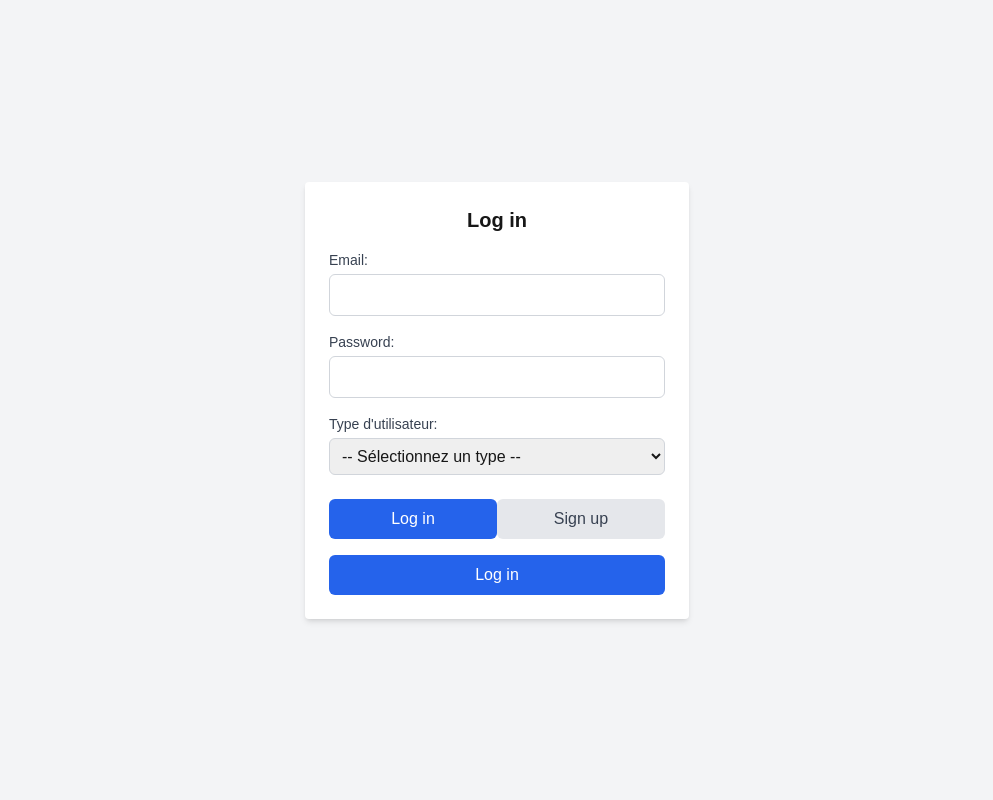
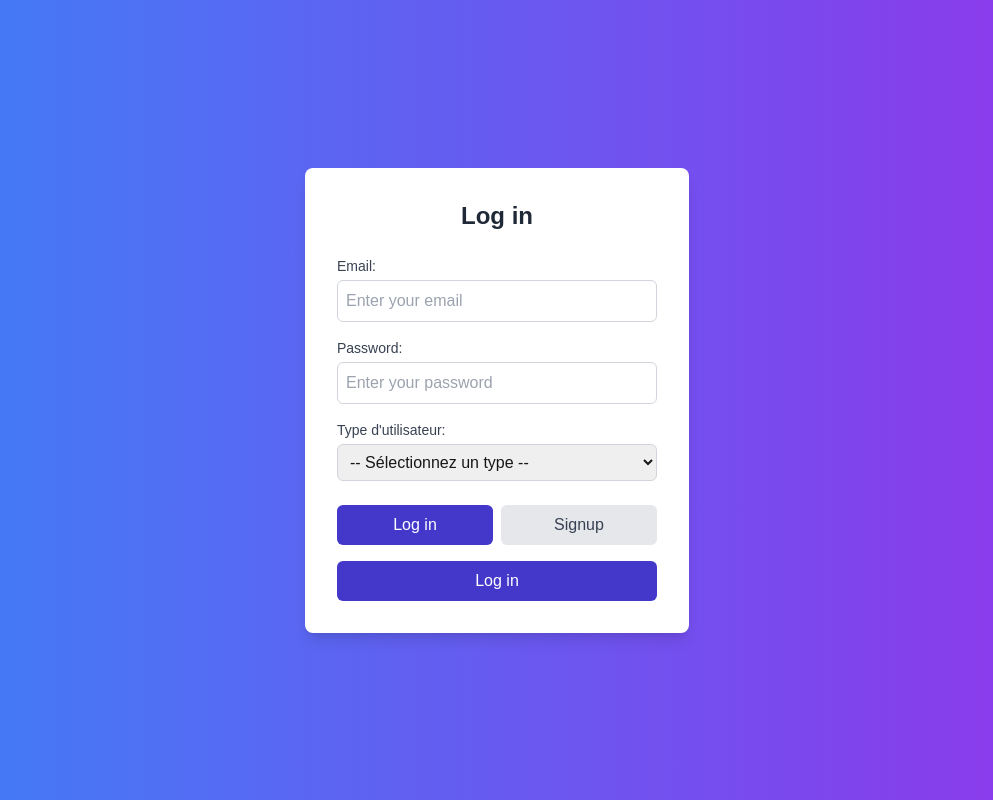
Before and after one commit to Henintsoaaa/takecare, a Next.js app: page /login in a window 1280 px wide. Shown: the whole page, without its empty margins (143-1136 px from the left). Built offline with nearby package versions, Linux system fonts and the light colour scheme.

Commit message:
Improving landing page and emotion-tracker

```diff
--- a/app/emotion-tracker/page.tsx
+++ b/app/emotion-tracker/page.tsx
@@ -1,12 +1,10 @@
 import EmotionTracker from "@/components/Emotion-tracker";
-import Sidebar from "@/components/Sidebar";
 import React from "react";
 
 const Page = () => {
   const currentPath = "/emotion-tracker";
   return (
     <div className="flex">
-      <Sidebar activePath={currentPath} />
       <div className="flex-grow p-6 min-h-screen bg-gray-100">
         {" "}
         {/* Main content area */}
--- a/app/login/page.tsx
+++ b/app/login/page.tsx
@@ -1,15 +1,16 @@
-"use client"; // Indique que le code est côté client
+"use client"; // Indicate that the code is client-side
 
 import { useState } from "react";
-import { useAuth } from "@/components/Login"; // Importer le hook personnalisé
+import { useAuth } from "@/components/Login"; // Adjust the import path accordingly
+import { motion, AnimatePresence } from "framer-motion";
 
 export default function LoginPage() {
-  const { login, signup } = useAuth(); // Utiliser le hook personnalisé pour obtenir les méthodes
+  const { login, signup } = useAuth(); // Use the custom hook to get the methods
   const [formType, setFormType] = useState("login");
   const [email, setEmail] = useState("");
   const [password, setPassword] = useState("");
-  const [username, setUsername] = useState(""); // État pour le username
-  const [error, setError] = useState(null); // État pour l'erreur
+  const [username, setUsername] = useState(""); // State for the username
+  const [error, setError] = useState(null); // State for error
   const [userType, setUserType] = useState("");
 
   interface AuthContextType {
@@ -26,34 +27,43 @@ export default function LoginPage() {
 
   const handleSubmit = async (event: FormEvent) => {
     event.preventDefault();
-
-    setError(null); // Réinitialiser l'erreur
+    setError(null); // Reset error
 
     try {
       if (formType === "login") {
         await login(email, password, userType);
-        console.log("userType", userType);
       } else {
-        await signup(username, email, password, userType); // Inclure le username lors du sign up
+        await signup(username, email, password, userType); // Include username during signup
       }
     } catch (err: any) {
-      setError(err.message); // Définir l'erreur si une exception est levée
+      setError(err.message); // Set error if an exception is thrown
     }
   };
 
   return (
-    <div className="flex flex-col items-center justify-center min-h-screen bg-gray-100">
+    <AnimatePresence>
+      <motion.div
+        layout
+        className="flex flex-col items-center justify-center min-h-screen bg-gradient-to-r from-blue-500 to-purple-600"
+      >
         <form
           onSubmit={handleSubmit}
-        className="bg-white p-6 rounded shadow-md w-96"
+          className="bg-white p-8 rounded-lg shadow-lg md:w-96 w-80"
         >
-        <h2 className="text-xl font-bold mb-4 text-center">
+          <h2 className="text-2xl font-bold mb-6 text-center text-gray-800">
             {formType === "login" ? "Log in" : "Sign up"}
           </h2>
-        {error && <p className="text-red-500">{error}</p>}{" "}
-        {/* Afficher l'erreur */}
+          {error && <p className="text-red-500 mb-4">{error}</p>}{" "}
+          {/* Display error */}
+          <AnimatePresence>
             {formType === "signup" && (
-          <>
+              <motion.div
+                key="username-field" // Unique key for the username field
+                initial={{ opacity: 0, height: 0 }}
+                animate={{ opacity: 1, height: "auto" }}
+                exit={{ opacity: 0, height: 0 }}
+                transition={{ duration: 0.3 }}
+              >
                 <label
                   htmlFor="username"
                   className="block text-sm font-medium text-gray-700"
@@ -68,9 +78,11 @@ export default function LoginPage() {
                   onChange={(e) => setUsername(e.target.value)}
                   required
                   className="mt-1 block w-full p-2 border border-gray-300 rounded-md focus:outline-none focus:ring focus:ring-blue-500"
+                  placeholder="Enter your username"
                 />
-          </>
+              </motion.div>
             )}
+          </AnimatePresence>
           <label
             htmlFor="email"
             className="block text-sm font-medium text-gray-700 mt-4"
@@ -85,6 +97,7 @@ export default function LoginPage() {
             onChange={(e) => setEmail(e.target.value)}
             required
             className="mt-1 block w-full p-2 border border-gray-300 rounded-md focus:outline-none focus:ring focus:ring-blue-500"
+            placeholder="Enter your email"
           />
           <label
             htmlFor="password"
@@ -100,6 +113,7 @@ export default function LoginPage() {
             onChange={(e) => setPassword(e.target.value)}
             required
             className="mt-1 block w-full p-2 border border-gray-300 rounded-md focus:outline-none focus:ring focus:ring-blue-500"
+            placeholder="Enter your password"
           />
           <label
             htmlFor="userType"
@@ -115,42 +129,63 @@ export default function LoginPage() {
             required
             className="mt-1 block w-full p-2 border border-gray-300 rounded-md focus:outline-none focus:ring focus:ring-blue-500"
           >
-          <option value="">-- Sélectionnez un type --</option>
-          <option value="utilisateur">Simple utilisateur</option>
-          <option value="securite">Service de sécurité</option>
-          <option value="sante">Service de santé</option>
+            <option value="" className="text-gray-700">
+              -- Sélectionnez un type --
+            </option>
+            <option value="utilisateur" className="text-gray-700">
+              Simple utilisateur
+            </option>
+            <option value="securite" className="text-gray-700">
+              Service de sécurité
+            </option>
+            <option value="sante" className="text-gray-700">
+              Service de santé
+            </option>
           </select>
-        <div className="flex justify-between mt-6">
+          <div className="flex justify-between mt-6 gap-2">
             <button
               type="button"
               onClick={() => setFormType("login")}
-            className={`w-1/2 p-2 rounded-md ${
+              className={`w-1/2 p-2 rounded-md relative ${
                 formType === "login"
-                ? "bg-blue-600 text-white"
+                  ? " text-white"
                   : "bg-gray-200 text-gray-700"
               }`}
             >
-            Log in
+              {formType === "login" && (
+                <motion.div
+                  layoutId="login"
+                  className="bg-indigo-700 absolute inset-0 rounded-md z-10"
+                />
+              )}
+              <span className="relative z-10">Log in</span>
             </button>
             <button
               type="button"
               onClick={() => setFormType("signup")}
-            className={`w-1/2 p-2 rounded-md ${
+              className={`w-1/2 p-2 rounded-md relative ${
                 formType === "signup"
-                ? "bg-blue-600 text-white"
+                  ? " text-white"
                   : "bg-gray-200 text-gray-700"
               }`}
             >
-            Sign up
+              {formType === "signup" && (
+                <motion.div
+                  layoutId="signup"
+                  className="bg-indigo-700 absolute inset-0 rounded-md"
+                />
+              )}
+              <span className="relative z-10">Signup</span>
             </button>
           </div>
           <button
             type="submit"
-          className="mt-4 w-full p-2 bg-blue-600 text-white rounded-md hover:bg-blue-700"
+            className="mt-4 w-full p-2 bg-indigo-700 text-white rounded-md hover:bg-indigo-800 transition duration-200"
           >
             {formType === "login" ? "Log in" : "Sign up"}
           </button>
         </form>
-    </div>
+      </motion.div>
+    </AnimatePresence>
   );
 }
--- a/components/EmotionList.tsx
+++ b/components/EmotionList.tsx
@@ -53,8 +53,8 @@ const EmotionList: React.FC<{
           key={emotion.emotion_id} // Using emotion_id as the key
           className={`p-3 rounded-lg flex flex-col items-center transition-all duration-200 ${
             selectedEmotion === emotion.emotion_name
-              ? "bg-indigo-200 border-2 border-indigo-600" // Highlight selected emotion
-              : "bg-gray-50 hover:bg-gray-100" // Default theme
+              ? "bg-indigo-200 border-2 border-indigo-600 text-gray-600" // Highlight selected emotion
+              : "bg-gray-50 hover:bg-gray-100 text-gray-600" // Default theme
           }`}
           onClick={() => onSelectEmotion(emotion.emotion_name)} // Allow selection
         >
--- a/components/EmotionPub.tsx
+++ b/components/EmotionPub.tsx
@@ -96,13 +96,17 @@ const EmotionShare = () => {
           <CardContent className="p-4">
             <div>
               {post.isAnonyme !== 1 ? (
+                <div>
                   <span className="font-bold text-xl text-indigo-600">
                     {post.username}
                   </span>
+                </div>
               ) : (
+                <div>
                   <span className="font-bold text-xl text-indigo-600">
                     Anonymous
                   </span>
+                </div>
               )}
               <p className="mt-2 text-gray-800">{post.notes}</p>
               <small className="text-gray-500">
--- /dev/null
+++ b/components/Navbar.tsx
@@ -0,0 +1,19 @@
+import Link from "next/link";
+import React from "react";
+
+const Navbar = () => {
+  return (
+    <div>
+      <div>
+        <p>Tech'her</p>
+      </div>
+      <div>
+        <Link href="#">Message</Link>
+        <Link href="#">Notification</Link>
+        <Link href="#">Profile</Link>
+      </div>
+    </div>
+  );
+};
+
+export default Navbar;
--- a/components/ui/card.tsx
+++ b/components/ui/card.tsx
@@ -26,7 +26,9 @@ export const CardHeader = ({ children }: CardHeaderProps) => (
 );
 
 export const CardTitle = ({ children, className }: CardTitleProps) => (
-  <h2 className={`text-lg font-semibold ${className}`}>{children}</h2>
+  <h2 className={`text-lg font-semibold text-gray-600 ${className}`}>
+    {children}
+  </h2>
 );
 
 export const CardContent = ({ children, className }: CardContentProps) => (
--- a/package.json
+++ b/package.json
@@ -9,6 +9,7 @@
     "lint": "next lint"
   },
   "dependencies": {
+    "axios": "^1.7.7",
     "framer-motion": "^11.11.17",
     "lucide-react": "^0.460.0",
     "next": "15.0.3",
```
Also changed, not shown: components/Emotion-tracker.tsx (+5 -5 lines), components/EmotionForm.tsx (+4 -4 lines), components/LandingPage.tsx (+15 -6 lines), components/Sidebar.tsx (deleted, +0 -59 lines), 1 other file (tests, documents, lock files or other folders). Lines whose indentation alone changed are shown as unchanged.
